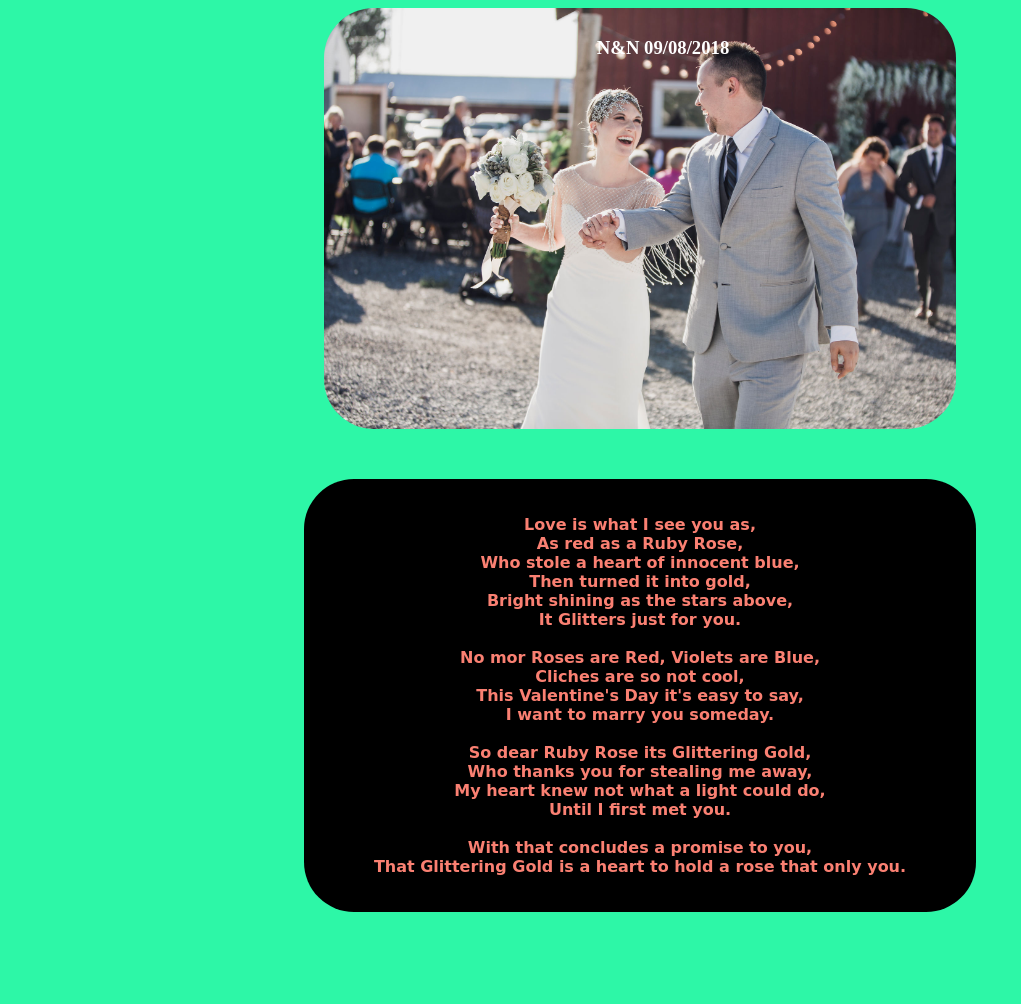
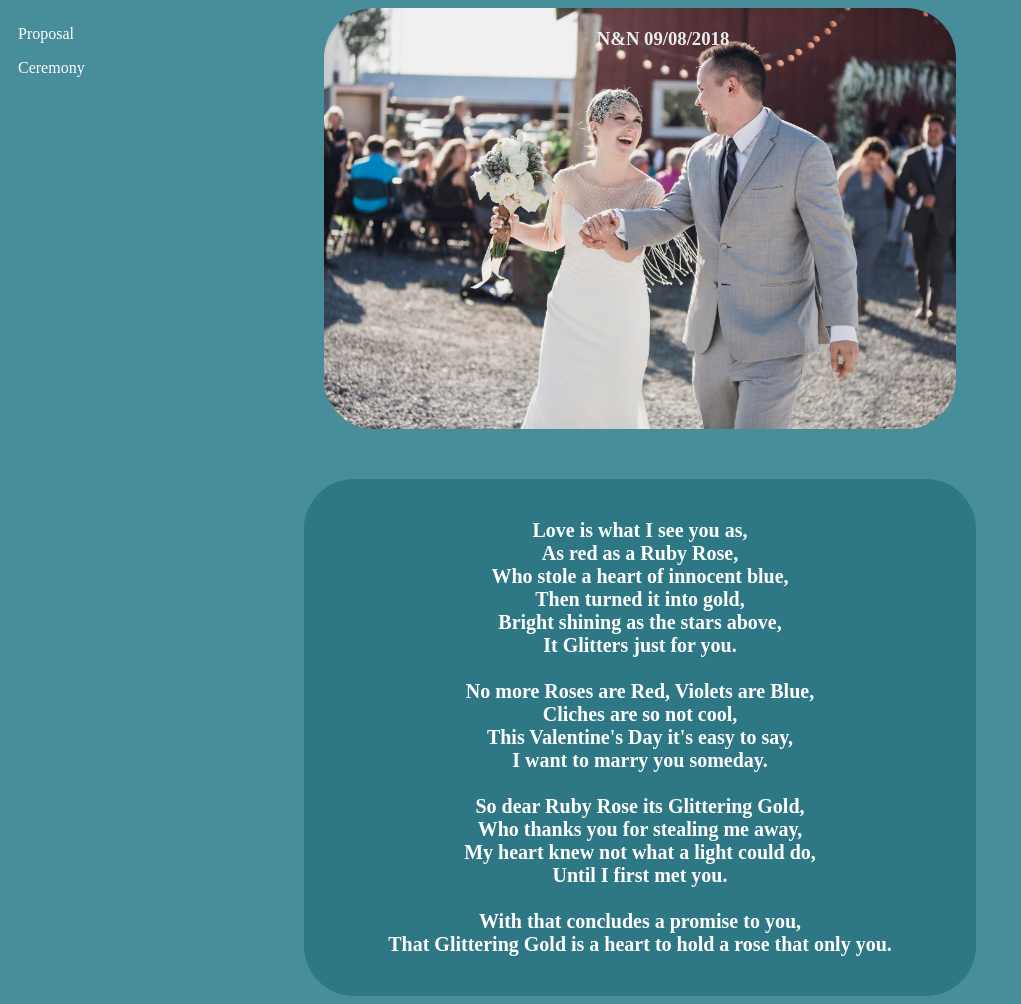
Before and after one commit to bbkid9999/Wedding, a plain HTML site: page index.html in a window 1280 px wide. Shown: the whole page, without its empty margins (0-1021 px from the left). Before the commit the page ends 920 px from the top, so only its background shows below. Drawn offline with Linux system fonts and the light colour scheme.

Commit message:
Formatting Poem and Starting Categories for Links

```diff
--- a/index.html
+++ b/index.html
@@ -11,9 +11,14 @@
     <h3>N&N 09/08/2018</h3>
   </div>
   <img id="picture1" src="./Pictures/main.jpg" alt="<main></main>">
+  <div class="links">
+    <p>Proposal</p>
+    <p>Ceremony</p>
+
+  </div>
 </div>
 <div class="NoraPoem">
-  <p> Love is what I see you as,<br> As red as a Ruby Rose,<br>Who stole a heart of innocent blue,<br>Then turned it into gold,<br>Bright shining as the stars above,<br>It Glitters just for you.<br><br>No mor Roses are Red, Violets are Blue,<br>Cliches are so not cool,<br>This Valentine's Day it's easy to say,<br>I want to marry you someday.<br><br>So dear Ruby Rose its Glittering Gold,<br>Who thanks you for stealing me away,<br>My heart knew not what a light could do,<br>Until I first met you.<br><br>With that concludes a promise to you,<br>That Glittering Gold is a heart to hold a rose that only you.</p>
+  <p> Love is what I see you as,<br> As red as a Ruby Rose,<br>Who stole a heart of innocent blue,<br>Then turned it into gold,<br>Bright shining as the stars above,<br>It Glitters just for you.<br><br>No more Roses are Red, Violets are Blue,<br>Cliches are so not cool,<br>This Valentine's Day it's easy to say,<br>I want to marry you someday.<br><br>So dear Ruby Rose its Glittering Gold,<br>Who thanks you for stealing me away,<br>My heart knew not what a light could do,<br>Until I first met you.<br><br>With that concludes a promise to you,<br>That Glittering Gold is a heart to hold a rose that only you.</p>
 </div>
   </body>
 </html>
--- a/style.css
+++ b/style.css
@@ -1,20 +1,19 @@
 body {
-  background-color: #2df7a7;
+  background-color: #488D9A;
 }
 .NoraPoem {
   width: 50%;
-  border: 25px black;
+  border: 25px;
   border-radius: 50px;
   padding: 20px;
   margin-top: 50px;
   margin-left: auto;
   margin-right: auto;
-  background-color: black;
+  background-color: #2E7886;
   text-align: center;
-  text-decoration-style: solid;
   font-weight: bold;
-  font-family: cursive;
-  color:  #FA8072;
+  color:  white;
+  font-size: 20px;
 }
 #picture1 {
   border-radius: 50px;
@@ -30,9 +29,16 @@ body {
 
 .text {
   position: absolute;
-  top: 10px;
+  top: 1px;
   left: 45%;
   color: white;
   padding-left: 20px;
   padding-right: 20px;
+  opacity: .9;
 }
+.links {
+  position: absolute;
+  top: 1px;
+  left: 10px;
+  color: white;
+}
```
